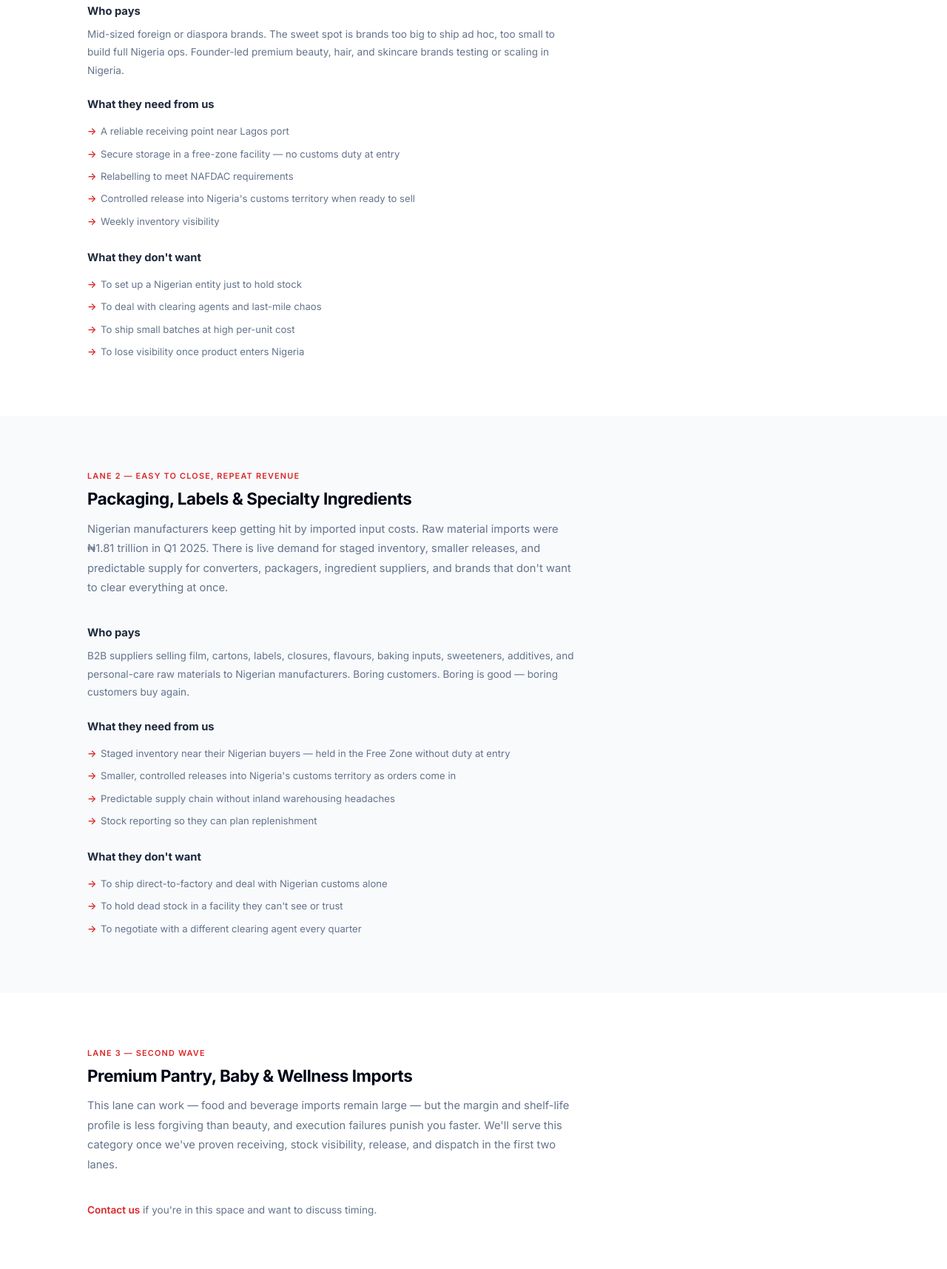
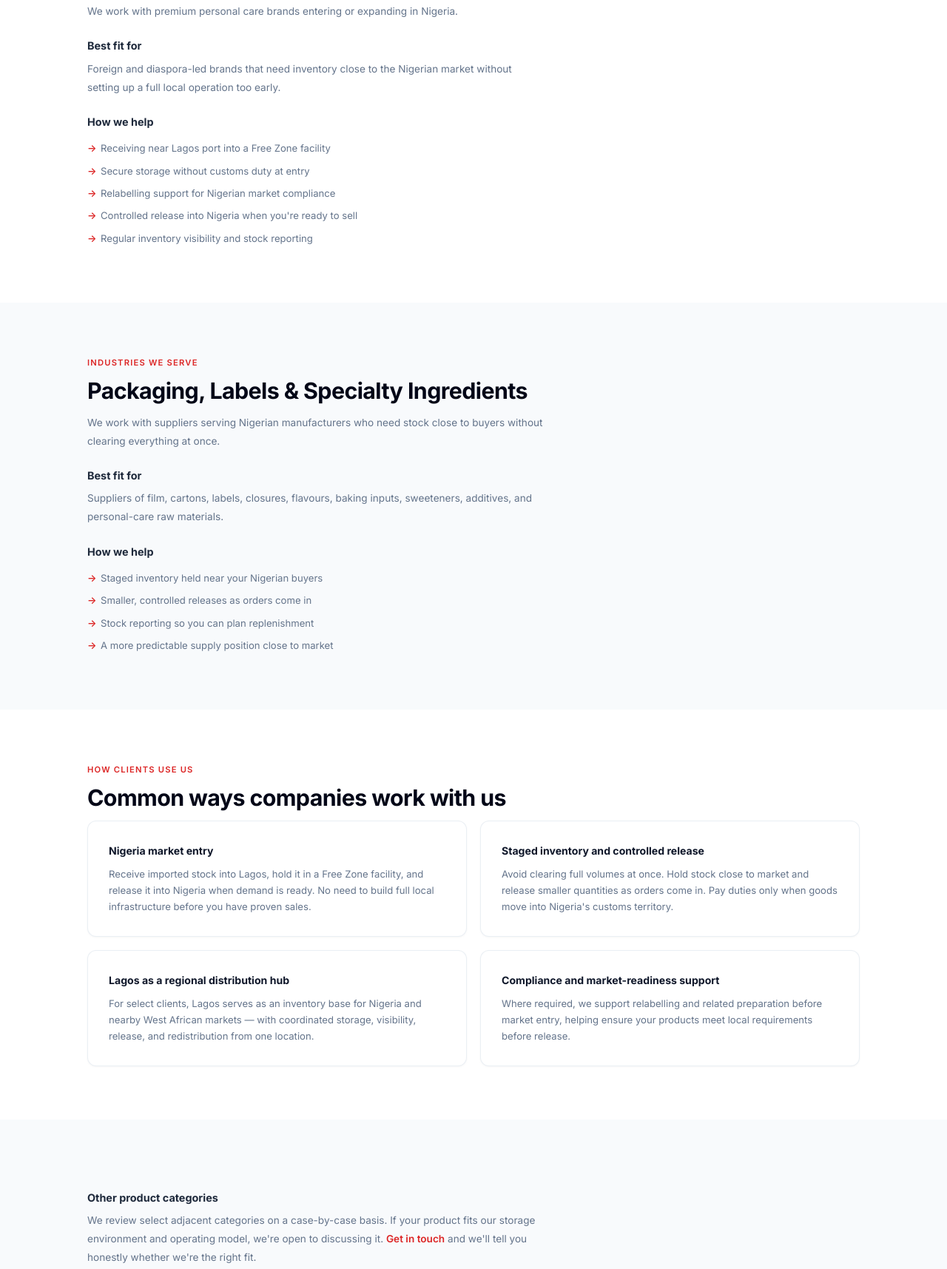
Before and after one commit to osinkolu02/tg-fze-website, a website: page public/industries.html in a window 1280 px wide. Shown: the part 674-2389 px from the top of the page at 74% size. Drawn offline with Linux system fonts and the light colour scheme.

Commit message:
Industries page rewrite - buyer-facing, no internal strategy

```diff
--- a/public/industries.html
+++ b/public/industries.html
@@ -3,8 +3,8 @@
 <head>
   <meta charset="UTF-8">
   <meta name="viewport" content="width=device-width, initial-scale=1.0">
-  <title>Industries — Tangential Group FZE</title>
-  <meta name="description" content="We serve beauty and personal care brands, packaging and label suppliers, and specialty ingredient companies entering or supplying the Nigerian market.">
+  <title>Who We Serve — Tangential Group FZE</title>
+  <meta name="description" content="We support importers and suppliers who need a reliable way to bring stock into Lagos, hold it in a Free Zone facility, and release or redistribute it when demand is ready.">
   <link rel="preconnect" href="https://fonts.googleapis.com">
   <link rel="preconnect" href="https://fonts.gstatic.com" crossorigin>
   <link href="https://fonts.googleapis.com/css2?family=Inter:wght@400;500;600;700&display=swap" rel="stylesheet">
@@ -24,77 +24,88 @@
   </div></nav>
 
   <section class="page-header"><div class="container">
-    <div class="tag">Industries</div>
-    <h1>Who we work with</h1>
-    <p>We don't serve everyone. We focus on two lanes where the margin, storage profile, and execution pain make our operation the obvious answer.</p>
+    <div class="tag">Who We Serve</div>
+    <h1>Built for importers and suppliers entering the Nigerian market</h1>
+    <p>We support companies that need a reliable way to bring stock into Lagos, hold it in a Free Zone facility, and release or redistribute it when demand is ready. Our model is best suited to products that benefit from secure storage, stock visibility, compliance support, and controlled release into Nigeria or selected West African markets.</p>
   </div></section>
 
+  <!-- Industries -->
   <section class="section"><div class="container">
-    <div class="industry-card">
-      <div class="industry-label">Lane 1 — High margin, high growth</div>
-      <h2>Beauty, Haircare, Skincare &amp; Fragrance</h2>
-      <p>Nigeria's premium beauty market is commercially active and growing. The products are compact, non-perishable relative to food, easier to store than cold-chain goods, and brands can absorb warehousing and handling fees far better than low-margin grocery importers.</p>
-      <h3>Who pays</h3>
-      <p>Mid-sized foreign or diaspora brands. The sweet spot is brands too big to ship ad hoc, too small to build full Nigeria ops. Founder-led premium beauty, hair, and skincare brands testing or scaling in Nigeria.</p>
-      <h3>What they need from us</h3>
+    <div class="section-label">Industries we serve</div>
+    <h2>Beauty, Haircare, Skincare &amp; Fragrance</h2>
+    <div class="industry-block">
+      <p>We work with premium personal care brands entering or expanding in Nigeria.</p>
+      <h3>Best fit for</h3>
+      <p>Foreign and diaspora-led brands that need inventory close to the Nigerian market without setting up a full local operation too early.</p>
+      <h3>How we help</h3>
       <ul>
-        <li>A reliable receiving point near Lagos port</li>
-        <li>Secure storage in a free-zone facility — no customs duty at entry</li>
-        <li>Relabelling to meet NAFDAC requirements</li>
-        <li>Controlled release into Nigeria's customs territory when ready to sell</li>
-        <li>Weekly inventory visibility</li>
-      </ul>
-      <h3>What they don't want</h3>
-      <ul>
-        <li>To set up a Nigerian entity just to hold stock</li>
-        <li>To deal with clearing agents and last-mile chaos</li>
-        <li>To ship small batches at high per-unit cost</li>
-        <li>To lose visibility once product enters Nigeria</li>
+        <li>Receiving near Lagos port into a Free Zone facility</li>
+        <li>Secure storage without customs duty at entry</li>
+        <li>Relabelling support for Nigerian market compliance</li>
+        <li>Controlled release into Nigeria when you're ready to sell</li>
+        <li>Regular inventory visibility and stock reporting</li>
       </ul>
     </div>
   </div></section>
 
   <section class="section section-alt"><div class="container">
-    <div class="industry-card">
-      <div class="industry-label">Lane 2 — Easy to close, repeat revenue</div>
-      <h2>Packaging, Labels &amp; Specialty Ingredients</h2>
-      <p>Nigerian manufacturers keep getting hit by imported input costs. Raw material imports were ₦1.81 trillion in Q1 2025. There is live demand for staged inventory, smaller releases, and predictable supply for converters, packagers, ingredient suppliers, and brands that don't want to clear everything at once.</p>
-      <h3>Who pays</h3>
-      <p>B2B suppliers selling film, cartons, labels, closures, flavours, baking inputs, sweeteners, additives, and personal-care raw materials to Nigerian manufacturers. Boring customers. Boring is good — boring customers buy again.</p>
-      <h3>What they need from us</h3>
+    <div class="section-label">Industries we serve</div>
+    <h2>Packaging, Labels &amp; Specialty Ingredients</h2>
+    <div class="industry-block">
+      <p>We work with suppliers serving Nigerian manufacturers who need stock close to buyers without clearing everything at once.</p>
+      <h3>Best fit for</h3>
+      <p>Suppliers of film, cartons, labels, closures, flavours, baking inputs, sweeteners, additives, and personal-care raw materials.</p>
+      <h3>How we help</h3>
       <ul>
-        <li>Staged inventory near their Nigerian buyers — held in the Free Zone without duty at entry</li>
-        <li>Smaller, controlled releases into Nigeria's customs territory as orders come in</li>
-        <li>Predictable supply chain without inland warehousing headaches</li>
-        <li>Stock reporting so they can plan replenishment</li>
-      </ul>
-      <h3>What they don't want</h3>
-      <ul>
-        <li>To ship direct-to-factory and deal with Nigerian customs alone</li>
-        <li>To hold dead stock in a facility they can't see or trust</li>
-        <li>To negotiate with a different clearing agent every quarter</li>
+        <li>Staged inventory held near your Nigerian buyers</li>
+        <li>Smaller, controlled releases as orders come in</li>
+        <li>Stock reporting so you can plan replenishment</li>
+        <li>A more predictable supply position close to market</li>
       </ul>
     </div>
   </div></section>
 
+  <!-- How Clients Use Us -->
   <section class="section"><div class="container">
-    <div class="industry-card">
-      <div class="industry-label">Lane 3 — Second wave</div>
-      <h2>Premium Pantry, Baby &amp; Wellness Imports</h2>
-      <p>This lane can work — food and beverage imports remain large — but the margin and shelf-life profile is less forgiving than beauty, and execution failures punish you faster. We'll serve this category once we've proven receiving, stock visibility, release, and dispatch in the first two lanes.</p>
-      <p><a href="contact.html">Contact us</a> if you're in this space and want to discuss timing.</p>
+    <div class="section-label">How clients use us</div>
+    <h2>Common ways companies work with us</h2>
+    <div class="use-cases-grid">
+      <div class="use-case">
+        <h3>Nigeria market entry</h3>
+        <p>Receive imported stock into Lagos, hold it in a Free Zone facility, and release it into Nigeria when demand is ready. No need to build full local infrastructure before you have proven sales.</p>
+      </div>
+      <div class="use-case">
+        <h3>Staged inventory and controlled release</h3>
+        <p>Avoid clearing full volumes at once. Hold stock close to market and release smaller quantities as orders come in. Pay duties only when goods move into Nigeria's customs territory.</p>
+      </div>
+      <div class="use-case">
+        <h3>Lagos as a regional distribution hub</h3>
+        <p>For select clients, Lagos serves as an inventory base for Nigeria and nearby West African markets — with coordinated storage, visibility, release, and redistribution from one location.</p>
+      </div>
+      <div class="use-case">
+        <h3>Compliance and market-readiness support</h3>
+        <p>Where required, we support relabelling and related preparation before market entry, helping ensure your products meet local requirements before release.</p>
+      </div>
+    </div>
+  </div></section>
+
+  <!-- Adjacent categories -->
+  <section class="section section-alt"><div class="container">
+    <div class="industry-block" style="max-width:620px;">
+      <h3>Other product categories</h3>
+      <p>We review select adjacent categories on a case-by-case basis. If your product fits our storage environment and operating model, we're open to discussing it. <a href="contact.html">Get in touch</a> and we'll tell you honestly whether we're the right fit.</p>
     </div>
   </div></section>
 
   <section class="cta-banner"><div class="container">
-    <h2>Fit one of these lanes?</h2>
-    <p>Let's talk about a pilot. 20-minute call, no commitment.</p>
+    <h2>Does this sound like your situation?</h2>
+    <p>Let's talk. 20-minute call, no commitment.</p>
     <a href="contact.html" class="btn btn-primary btn-lg">Book a Call</a>
   </div></section>
 
   <footer class="footer"><div class="container">
     <div class="footer-grid">
-      <div class="footer-brand"><span class="footer-brand-name">Tangential Group FZE</span><p>NEPZA-registered free zone enterprise. Nigeria market entry logistics for import brands and suppliers.</p></div>
+      <div class="footer-brand"><span class="footer-brand-name">Tangential Group FZE</span><p>We help premium brands bring stock into Lagos through the Free Zone, hold it without paying import duty at entry, and release it into Nigeria only when they are ready to sell.</p></div>
       <div class="footer-col"><h4>Pages</h4><ul><li><a href="/">Home</a></li><li><a href="industries.html">Industries</a></li><li><a href="services.html">Services</a></li><li><a href="facility.html">Facility</a></li><li><a href="contact.html">Contact</a></li></ul></div>
       <div class="footer-col"><h4>Industries</h4><ul><li>Beauty &amp; Personal Care</li><li>Packaging &amp; Labels</li><li>Specialty Ingredients</li></ul></div>
       <div class="footer-col"><h4>Contact</h4><ul><li><a href="mailto:info@tangentialgroup.com">info@tangentialgroup.com</a></li><li><a href="https://wa.me/2347061882690">+234 706 188 2690</a></li><li>Alaro City, Ibeju Lekki, Lagos</li></ul></div>
--- a/public/script.js
+++ b/public/script.js
@@ -25,7 +25,7 @@ const observer = new IntersectionObserver((entries) => {
   });
 }, { threshold: 0.08, rootMargin: '0px 0px -40px 0px' });
 
-document.querySelectorAll('.value-card, .service-chip, .service-detail, .step-h, .facility-card, .proof-item, .contact-card, .industry-card, .contact-note, .q-card').forEach((el, i) => {
+document.querySelectorAll('.value-card, .service-chip, .service-detail, .step-h, .facility-card, .proof-item, .contact-card, .industry-block, .use-case, .contact-note').forEach((el, i) => {
   el.classList.add('fade-up');
   el.style.transitionDelay = `${i % 3 * 80}ms`;
   observer.observe(el);
--- a/public/style.css
+++ b/public/style.css
@@ -148,16 +148,25 @@ ul { list-style: none; }
 .step-h h3 { font-size: .88rem; font-weight: 700; color: var(--navy-900); margin-bottom: 6px; }
 .step-h p { font-size: .8rem; color: var(--slate-500); line-height: 1.65; }
 
-/* INDUSTRY CARDS */
-.industry-card { max-width: 660px; }
-.industry-label { font-size: .68rem; font-weight: 600; color: var(--accent); text-transform: uppercase; letter-spacing: 1.2px; margin-bottom: 8px; }
-.industry-card h2 { font-size: 1.4rem; font-weight: 700; color: var(--navy-950); margin-bottom: 14px; letter-spacing: -.02em; }
-.industry-card h3 { font-size: .92rem; font-weight: 700; color: var(--navy-800); margin-top: 22px; margin-bottom: 6px; }
-.industry-card p { font-size: .85rem; color: var(--slate-500); line-height: 1.8; }
-.industry-card ul { list-style: none; padding-left: 0; margin-top: 8px; }
-.industry-card li { font-size: .82rem; color: var(--slate-500); line-height: 1.7; padding: 4px 0 4px 18px; position: relative; }
-.industry-card li::before { content: '→'; position: absolute; left: 0; color: var(--accent); font-weight: 600; }
-.industry-card a { color: var(--accent); font-weight: 600; }
+/* INDUSTRY BLOCKS */
+.industry-block { max-width: 620px; }
+.industry-block p { font-size: .85rem; color: var(--slate-500); line-height: 1.85; }
+.industry-block h3 { font-size: .9rem; font-weight: 700; color: var(--navy-800); margin-top: 22px; margin-bottom: 6px; }
+.industry-block ul { list-style: none; padding-left: 0; margin-top: 8px; }
+.industry-block li { font-size: .82rem; color: var(--slate-500); line-height: 1.7; padding: 4px 0 4px 18px; position: relative; }
+.industry-block li::before { content: '→'; position: absolute; left: 0; color: var(--accent); font-weight: 600; }
+.industry-block a { color: var(--accent); font-weight: 600; }
+
+/* USE CASES */
+.use-cases-grid { display: grid; grid-template-columns: repeat(2, 1fr); gap: 18px; }
+.use-case {
+  padding: 28px; border-radius: var(--radius);
+  background: var(--white); border: 1px solid rgba(226,232,240,.7);
+  box-shadow: 0 1px 3px rgba(0,0,0,.04); transition: var(--transition);
+}
+.use-case:hover { box-shadow: 0 8px 30px rgba(0,0,0,.06); transform: translateY(-2px); }
+.use-case h3 { font-size: .88rem; font-weight: 700; color: var(--navy-900); margin-bottom: 8px; }
+.use-case p { font-size: .82rem; color: var(--slate-500); line-height: 1.7; }
 
 /* FACILITY */
 .facility-grid { display: grid; grid-template-columns: repeat(2, 1fr); gap: 18px; }
@@ -262,6 +271,6 @@ a.contact-link:hover { color: var(--accent); }
   .values-grid, .steps-horizontal, .contact-direct, .proof-grid { grid-template-columns: 1fr; }
   .steps-horizontal::before { display: none; }
   .step-h-num { box-shadow: none; }
-  .services-detail-grid, .facility-grid { grid-template-columns: 1fr; }
+  .services-detail-grid, .facility-grid, .use-cases-grid { grid-template-columns: 1fr; }
   .footer-grid { grid-template-columns: 1fr; }
 }
```
